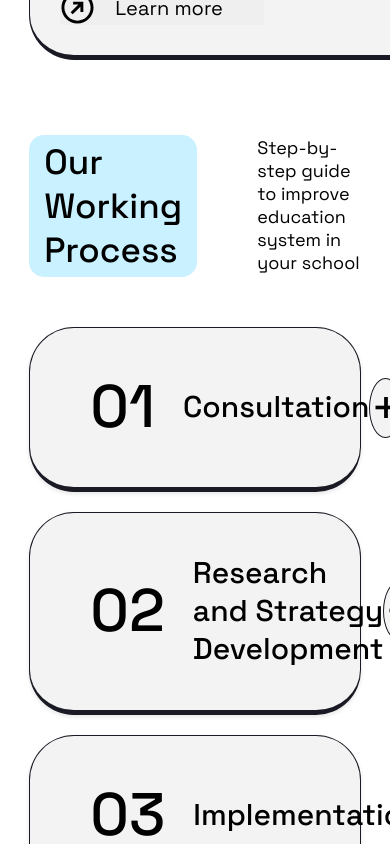
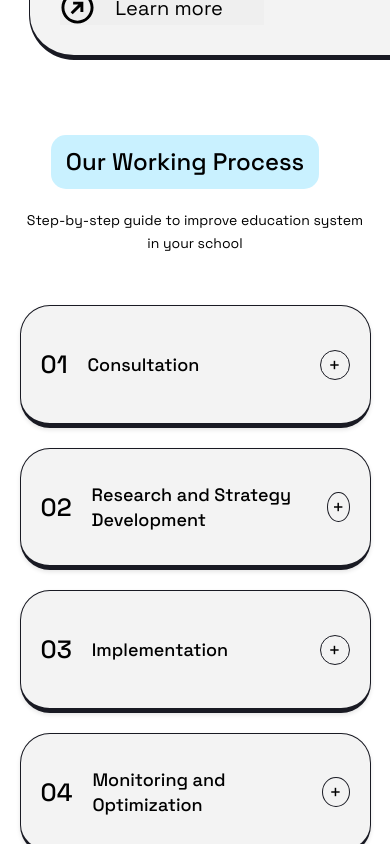
Before and after one commit to Akbarshoh404/LMS, a React (Create React App) app: page / in a window 390 px wide. Shown: the part 1700-2544 px from the top of the page. Built offline with nearby package versions, Linux system fonts and the light colour scheme.

Commit message:
Our Working Process media

```diff
--- a/src/Pages/Landing/Home/Our Working Process/style.module.css
+++ b/src/Pages/Landing/Home/Our Working Process/style.module.css
@@ -9,7 +9,6 @@
 }
 
 /* Header Section */
-
 .header {
   width: 100%;
   display: flex;
@@ -30,7 +29,7 @@
 }
 
 .headerSubtitle {
-  font-family: Space Grotesk;
+  font-family: "Space Grotesk", sans-serif;
   font-size: 18px;
   font-weight: 400;
   line-height: 22.97px;
@@ -38,7 +37,6 @@
 }
 
 /* Accordion Section */
-
 .accordionItem {
   border: 1px solid rgba(25, 26, 35, 1);
   border-bottom: 5px solid rgba(25, 26, 35, 1);
@@ -50,7 +48,7 @@
   padding-right: 60px;
   box-shadow: 0 2px 4px rgba(0, 0, 0, 0.1);
   transition: background-color 0.3s ease;
-  margin-bottom: 20px; /* Gap between accordion items */
+  margin-bottom: 20px;
 }
 
 .accordionItemOpen {
@@ -102,8 +100,106 @@
   font-weight: 400;
   line-height: 22.97px;
   text-align: left;
-
   margin-top: 1rem;
   padding-top: 2rem;
   border-top: 1px solid black;
 }
+
+/* Media Queries */
+@media (max-width: 1200px) {
+  .container {
+    width: 90%;
+  }
+
+  .header {
+    flex-direction: column;
+    text-align: center;
+    gap: 20px;
+  }
+
+  .headerSubtitle {
+    width: 100%;
+  }
+
+  .accordionNumber {
+    font-size: 50px;
+  }
+
+  .accordionTitle {
+    font-size: 24px;
+  }
+
+  .accordionToggle {
+    font-size: 40px;
+    width: 50px;
+    height: 50px;
+  }
+}
+
+@media (max-width: 768px) {
+  .headerTitle {
+    font-size: 28px;
+  }
+
+  .headerSubtitle {
+    font-size: 16px;
+  }
+
+  .accordionItem {
+    padding: 30px;
+  }
+
+  .accordionNumber {
+    font-size: 40px;
+  }
+
+  .accordionTitle {
+    font-size: 20px;
+  }
+
+  .accordionToggle {
+    font-size: 35px;
+    width: 40px;
+    height: 40px;
+  }
+
+  .accordionContent {
+    font-size: 16px;
+  }
+}
+
+@media (max-width: 480px) {
+  .headerTitle {
+    font-size: 24px;
+  }
+
+  .headerSubtitle {
+    font-size: 14px;
+  }
+
+  .accordionItem {
+    padding: 20px;
+    border-radius: 30px;
+  }
+
+  .accordionNumber {
+    font-size: 25px;
+    margin: 0px;
+    padding: 0px;
+  }
+
+  .accordionTitle {
+    font-size: 18px;
+    line-height: 25px;
+  }
+
+  .accordionToggle {
+    font-size: 20px;
+    width: 30px;
+    height: 30px;
+  }
+
+  .accordionContent {
+    font-size: 14px;
+  }
+}
```
